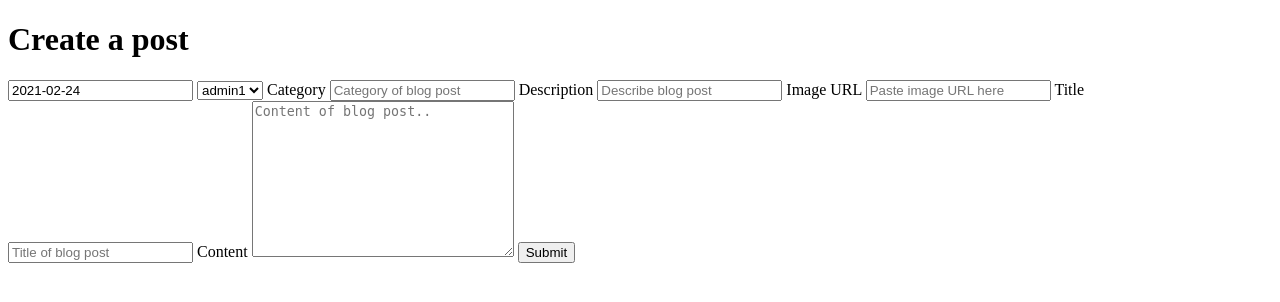
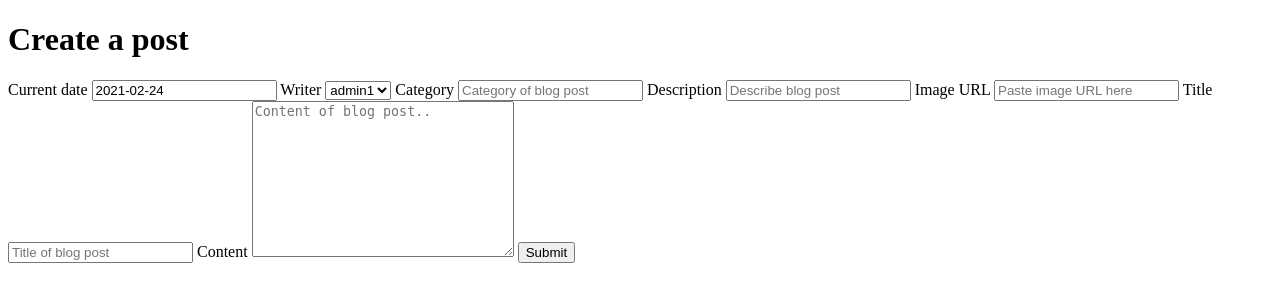
Before and after one commit to th-olsson/CMS_Projekt_Grupp8, a PHP site: page /views/post.php in a window 1280 px wide. Shown: the top 302 px of the page. Run offline with PHP 8.4, Linux system fonts and the light colour scheme.

Commit message:
adds lable to 'date' and 'writer' inputs

```diff
--- a/views/post.php
+++ b/views/post.php
@@ -18,7 +18,9 @@ $date = date('Y-m-d'); //date('Y-m-d') returns current date in yyyy-mm-dd format
 
 <!-- Form to send data of 'Date', 'Writer', 'Category', 'Description' 'Image URL', 'Title' and 'Content'. -->
 <form action="handlePost.php" method="post">
-    <input type="text" name="date" readonly value="<?=$date?>">
+    <label for="date">Current date</label>
+    <input type="text" name="date" readonly value="<?=$date?>"> <!-- Date input might be changed to hidden -->
+    <label for=writer>Writer</label>
     <select name="writer">
         <option value="admin1">admin1</option>
         <option value="admin2">admin2</option>
```
